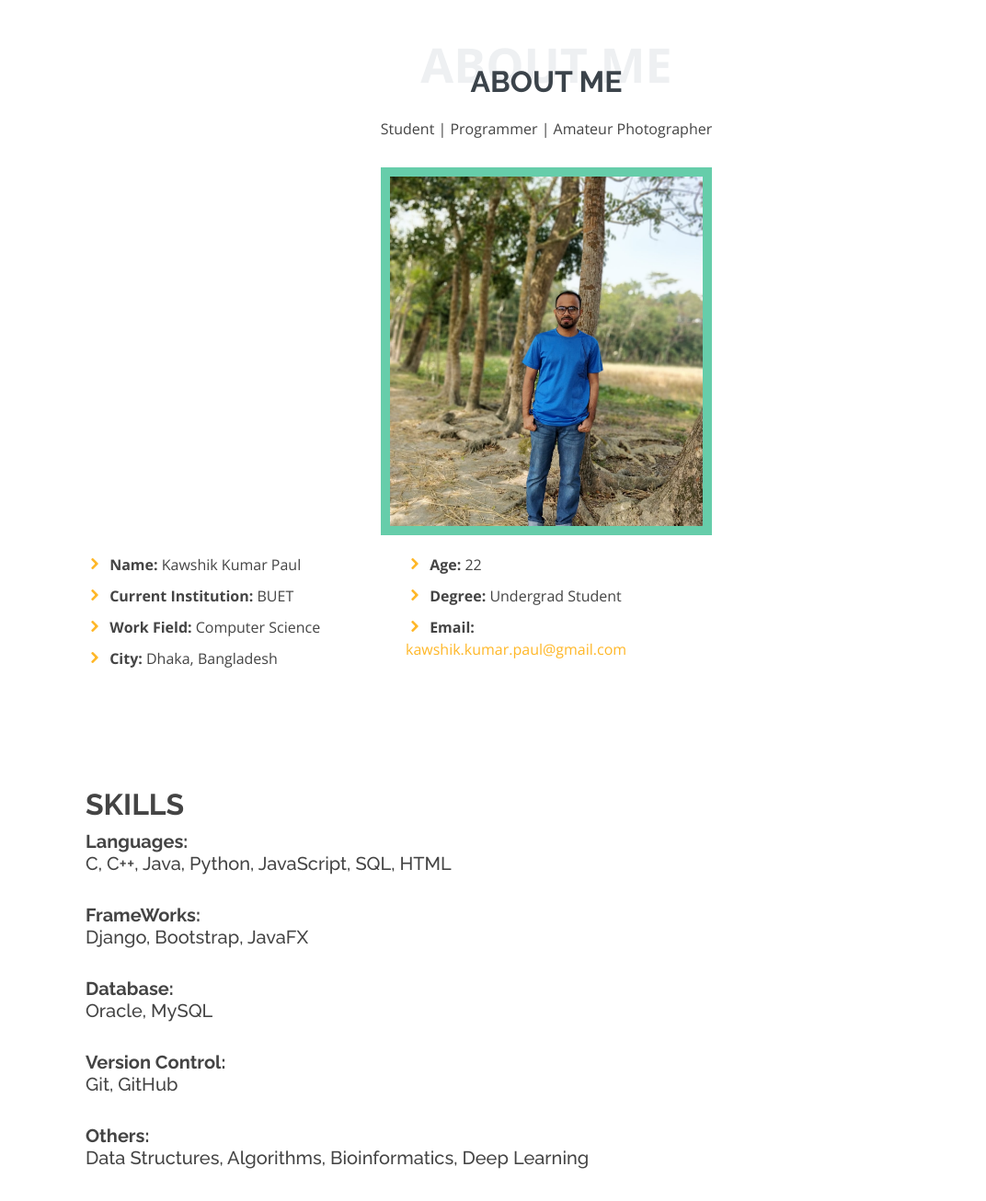
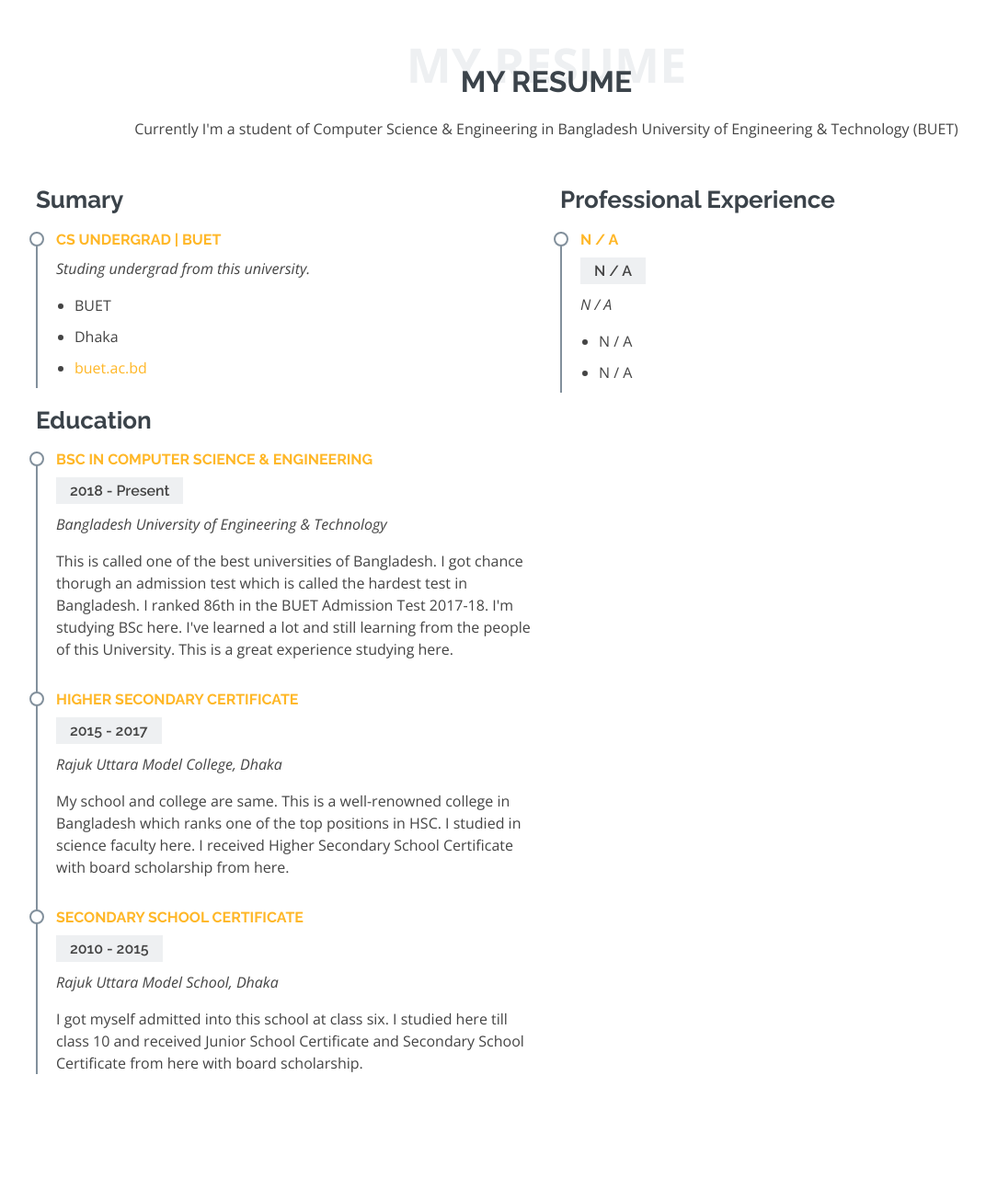
Before and after one commit to mynul5/mynul5.github.io, a plain HTML site: page index.html in a window 1280 px wide. Shown: the part 820-2126 px from the top of the page at 92% size, without its empty margins (46-1118 px from the left). Drawn offline with nearby package versions, Linux system fonts and the light colour scheme; a script that the page names is missing.

Commit message:
title updated 01

```diff
--- a/index.html
+++ b/index.html
@@ -5,9 +5,9 @@
   <meta charset="utf-8">
   <meta content="width=device-width, initial-scale=1.0, minimum-scale=1.0" name="viewport">
 
-  <title>Kawshik Kumar Paul</title>
+  <title>Mynul Hasan</title>
   <meta property="og:image" content="assets/img/hero-bg2.jpg">
-  <meta content="Hi, I am Kawshik Kumar Paul. Welcome to my portfolio website. I am currently studying Computer Science & Engineering in Bangladesh University Of Engineering & Technology (BUET). This site contains my resume and some other stuffs (Photography, Blogs etc) of me." name="description">
+  <meta content="Hi, I am Mynul Hasan. Welcome to my portfolio website. " name="description">
 
   <meta content="" name="keywords">
 
@@ -53,11 +53,10 @@
         <!-- <li class="active"><a href="index.html">Home</a></li> -->
         <li class="active"><a href="#hero">Home</a></li>
         <li><a href="#about">About</a></li>
-        <li><a href="#resume">Resume</a></li>
-        <li><a href="#projects">Projects</a></li>
-        <li><a href="#research">Research</a></li>
-        <li><a href="#blogs">Blogs</a></li>
-        <li><a href="#photography">Photography</a></li>
+        <li><a href="#resume">Education</a></li>
+        <li><a href="#projects">Jobs</a></li>
+
+        <li><a href="#photography">Gallery</a></li>
         <li><a href="#contact">Contact</a></li>
 
       </ul>
@@ -76,96 +75,7 @@
 
   <main id="main">
 
-    <!-- ======= About Me Section ======= -->
-    <section id="about" class="about">
-      <div class="container">
 
-        <div class="section-title">
-          <span>About Me</span>
-          <h2>About Me</h2>
-          <p>Student | Programmer | Amateur Photographer</p>
-        </div>
-
-        <div class="col">
-          <!-- <div class="image col-lg-4 d-flex align-items-stretch justify-content-center justify-content-lg-start"></div> -->
-          <!-- <center>
-            <div><img class="rounded-circle mb-3 mt-4 image" src="assets/img/1.jpg" width="400" height="400"
-                alt="Kawshik Kumar Paul Image"></div>
-          </center> -->
-          <center>
-          <div class="image col-lg-4 d-flex align-items-stretch justify-content-center justify-content-lg-start"></div>
-        </center>
-          <div class="col-lg-8 d-flex flex-column align-items-stretch">
-            <div class="content pl-lg-4 d-flex flex-column justify-content-center">
-              <div class="row">
-                <div class="col-lg-6">
-                  <ul>
-                    <li><i class="icofont-rounded-right"></i> <strong>Name:</strong> Kawshik Kumar Paul</li>
-                    <li><i class="icofont-rounded-right"></i> <strong>Current Institution:</strong> BUET</li>
-                    <li><i class="icofont-rounded-right"></i> <strong>Work Field:</strong> Computer Science</li>
-                    <li><i class="icofont-rounded-right"></i> <strong>City:</strong> Dhaka, Bangladesh</li>
-                  </ul>
-                </div>
-                <div class="col-lg-6">
-                  <ul>
-                    <li><i class="icofont-rounded-right"></i> <strong>Age:</strong> 22</li>
-                    <li><i class="icofont-rounded-right"></i> <strong>Degree:</strong> Undergrad Student</li>
-                    <li><i class="icofont-rounded-right"></i> <strong>Email:</strong> <a
-                        href="mailto:kawshik.kumar.paul@gmail.com">kawshik.kumar.paul@gmail.com</a>
-                    </li>
-                    <!-- <li><i class="icofont-rounded-right"></i> <strong>Freelance:</strong> Available</li> -->
-                  </ul>
-                </div>
-              </div>
-              <div class="row mt-n4">
-                <div class="col-md-6 mt-5 d-md-flex align-items-md-stretch">
-                  <!-- <div class="count-box">
-                    <i class="icofont-simple-smile" style="color: #20b38e;"></i>
-                    <span data-toggle="counter-up">65</span>
-                    <p><strong>Happy Clients</strong> consequuntur voluptas nostrum aliquid ipsam architecto ut.</p>
-                  </div> -->
-                </div>
-
-                <div class="col-md-6 mt-5 d-md-flex align-items-md-stretch">
-                  <!-- <div class="count-box">
-                    <i class="icofont-document-folder" style="color: #8a1ac2;"></i>
-                    <span data-toggle="counter-up">85</span>
-                    <p><strong>Projects</strong> adipisci atque cum quia aspernatur totam laudantium et quia dere tan</p>
-                  </div> -->
-                </div>
-
-                <div class="col-md-6 mt-5 d-md-flex align-items-md-stretch">
-                  <!-- <div class="count-box">
-                    <i class="icofont-clock-time" style="color: #2cbdee;"></i>
-                    <span data-toggle="counter-up">12</span>
-                    <p><strong>Years of experience</strong> aut commodi quaerat modi aliquam nam ducimus aut voluptate non vel</p>
-                  </div> -->
-                </div>
-
-                <div class="col-md-6 mt-5 d-md-flex align-items-md-stretch">
-                  <!-- <div class="count-box">
-                    <i class="icofont-award" style="color: #ffb459;"></i>
-                    <span data-toggle="counter-up">15</span>
-                    <p><strong>Awards</strong> rerum asperiores dolor alias quo reprehenderit eum et nemo pad der</p>
-                  </div> -->
-                </div>
-              </div>
-            </div><!-- End .content-->
-
-            <div class="skills-content pl-lg-4">
-              <h2><b>SKILLS</b></h2>
-              <h5><b>Languages:</b><br> C, C++, Java, Python, JavaScript, SQL, HTML</h5><br>
-              <h5><b>FrameWorks:</b><br> Django, Bootstrap, JavaFX</h5><br>
-              <h5><b>Database:</b><br> Oracle, MySQL</h5><br>
-              <h5><b>Version Control:</b><br> Git, GitHub</h5><br>
-              <h5><b>Others:</b><br> Data Structures, Algorithms, Bioinformatics, Deep Learning</h5><br>
-            </div>
-
-          </div>
-        </div>
-
-      </div>
-    </section><!-- End About Me Section -->
 
     <!-- ======= My Resume Section ======= -->
     <section id="resume" class="resume">
@@ -724,7 +634,7 @@
                     <p>#ছেড়াদ্বীপ
                       #3d
                       See Original : https://photos.app.goo.gl/H1Q55QRVERZwSgsQ9</p>Posted by <a
-                      href="https://www.facebook.com/kawshik.paul.kkp">Kawshik Kumar Paul</a> on&nbsp;<a
+                      href="https://www.facebook.com/kawshik.paul.kkp">Mynul Hasan</a> on&nbsp;<a
                       href="https://www.facebook.com/kawshik.paul.kkp/posts/2945352952355176">Saturday, February 6,
                       2021</a>
                   </blockquote>
@@ -970,7 +880,7 @@
   <!-- ======= Footer ======= -->
   <footer id="footer">
     <div class="container">
-      <h3>Kawshik Kumar Paul</h3>
+      <h3>Mynul Hasan</h3>
       <p>You only see what I choose to show</p>
       <div class="social-links">
         <a href="https://twitter.com/Kawshik_Paul" target="_blank" class="twitter"><i class="icofont-twitter"></i></a>
```
Also changed, not shown: assets/img/3.jpg (deleted), assets/img/hero-bg.jpg.
